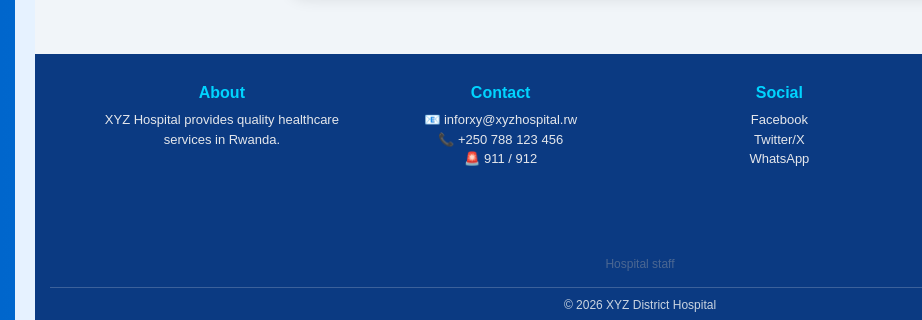
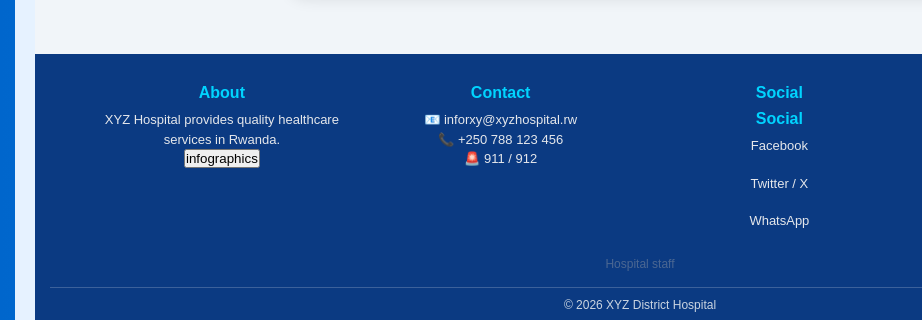
Before and after one commit to L3-Software12/xyz-district-hospital, a plain HTML site: page index.html in a window 1280 px wide. Shown: the part 2605-2925 px from the top of the page, 0-922 px from the left. Drawn offline with Linux system fonts and the light colour scheme; grey boxes are pictures that could not be loaded.

Commit message:
added inforgraphic in homepage

```diff
--- a/index.html
+++ b/index.html
@@ -386,6 +386,8 @@
     <div class="footer-box">
         <h3>About</h3>
         <p>XYZ Hospital provides quality healthcare services in Rwanda.</p>
+          <a href="infor.html"> <button>infographics</button></a>
+
     </div>
 
     <div class="footer-box">
@@ -393,13 +395,28 @@
         <p>📧 inforxy@xyzhospital.rw</p>
         <p>📞 +250 788 123 456</p>
         <p>🚨 911 / 912</p>
+
+
     </div>
 
     <div class="footer-box">
         <h3>Social</h3>
-        <a href="#">Facebook</a><br>
-        <a href="#">Twitter/X</a><br>
-        <a href="#">WhatsApp</a>
+        <h3>Social</h3>
+      <a href="https://facebook.com" target="_blank">
+Facebook
+</a>
+
+<br><br>
+
+<a href="https://x.com" target="_blank">
+Twitter / X
+</a>
+
+<br><br>
+
+<a href="https://wa.me/250790113184" target="_blank">
+WhatsApp
+</a>
     </div>
 
     <div class="footer-box map">
```
